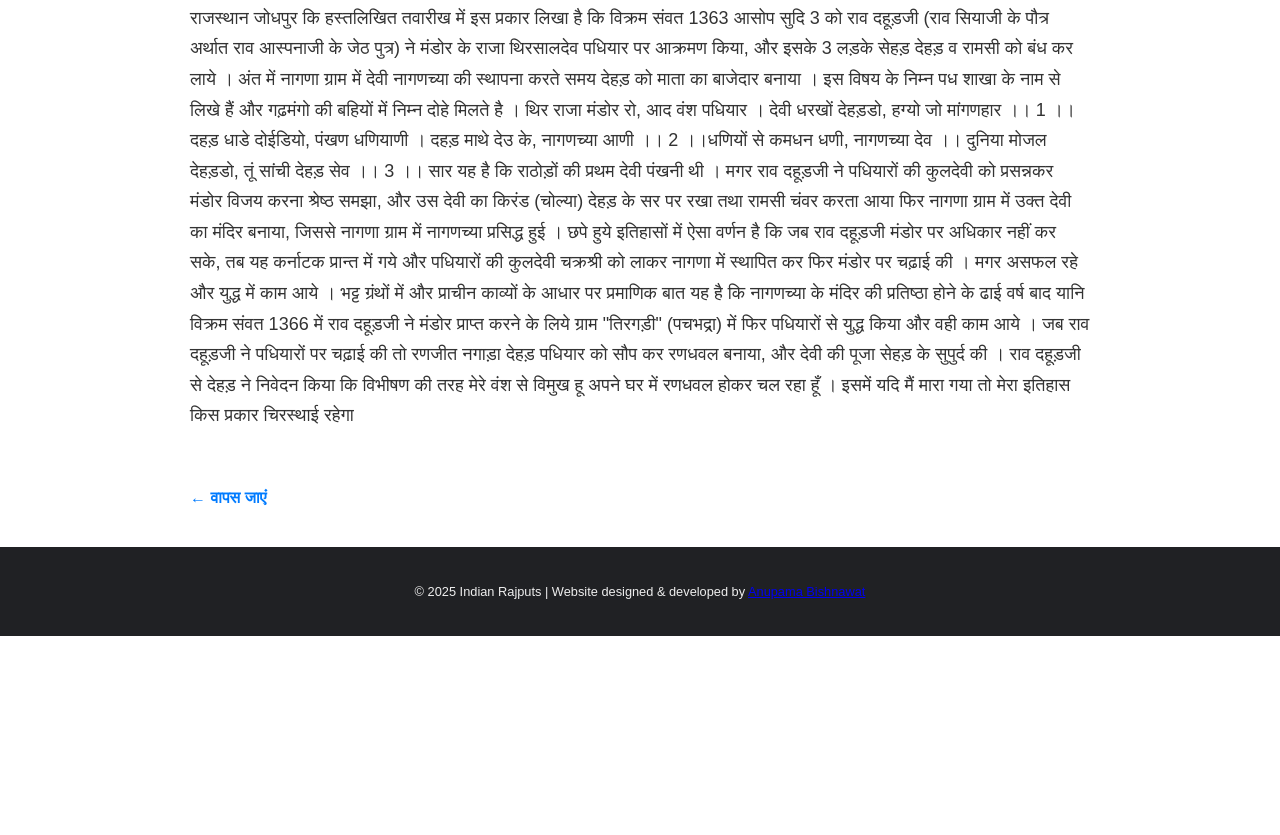
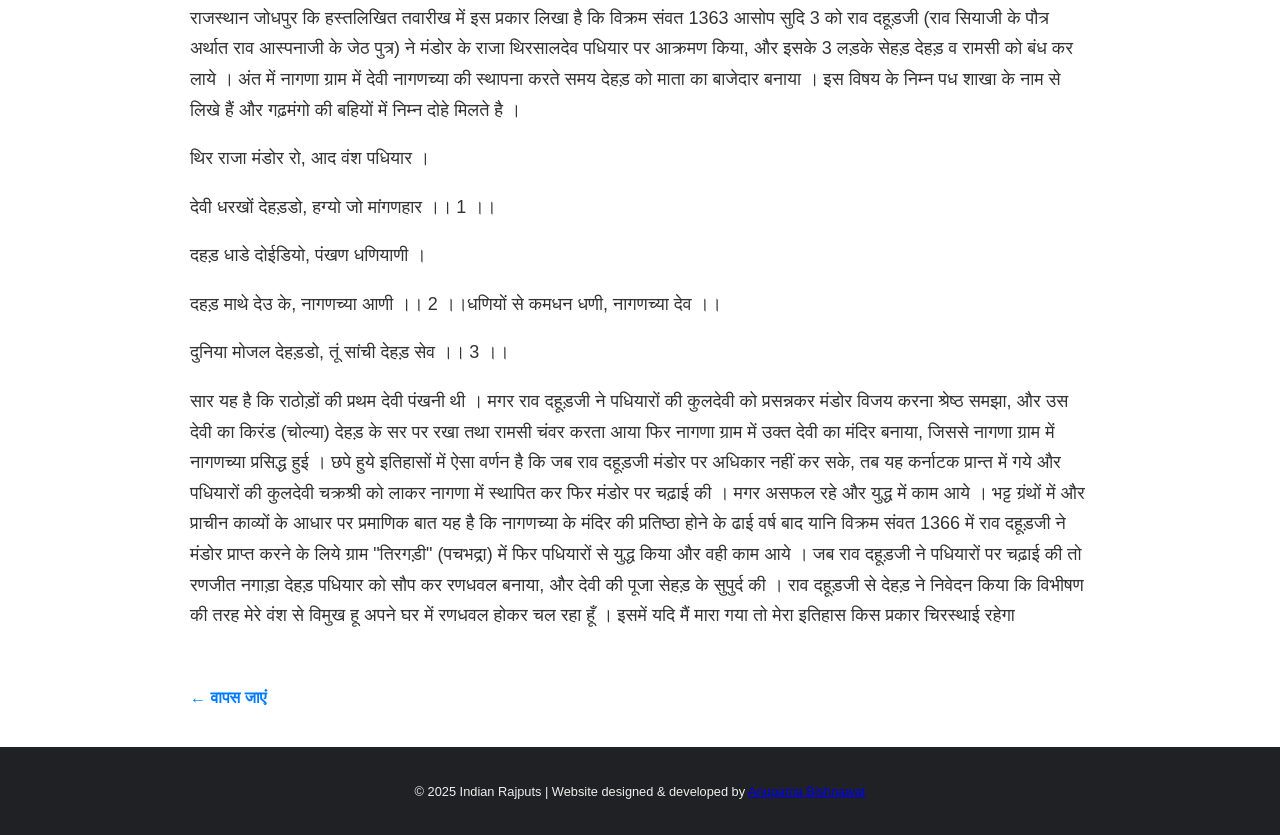
Before and after one commit to krump123/Rajputana, a plain HTML site: page dehadji.html in a window 1280 px wide. Shown: the part 1567-2402 px from the top of the page. Before the commit the page ends 2203 px from the top, so only its background shows below. Drawn offline with Linux system fonts and the light colour scheme.

Commit message:
Update dehadji.html

```diff
--- a/dehadji.html
+++ b/dehadji.html
@@ -124,12 +124,12 @@
     <img src="./images/warrior.jpg" alt="देहड़ जी पडियार" class="hero-image">
 
     <p>राजस्थान जोधपुर कि हस्तलिखित तवारीख में इस प्रकार लिखा है कि विक्रम संवत 1363 आसोप सुदि 3 को राव दहूड़जी (राव सियाजी के पौत्र अर्थात राव आस्पनाजी के जेठ पुत्र) ने मंडोर के राजा थिरसालदेव पधियार पर आक्रमण किया, और इसके 3 लड़के सेहड़ देहड़ व रामसी को बंध कर लाये । अंत में नागणा ग्राम में देवी नागणच्या की स्थापना करते समय देहड़ को माता का बाजेदार बनाया । इस विषय के निम्न पध शाखा के नाम से लिखे हैं और गढ़मंगो की बहियों में निम्न दोहे मिलते है ।
-थिर राजा मंडोर रो, आद वंश पधियार ।
-देवी धरखों देहड़डो, हग्यो जो मांगणहार ।। 1 ।।
-दहड़ धाडे दोईडियो, पंखण धणियाणी ।
-दहड़ माथे देउ के, नागणच्या आणी ।। 2 ।।धणियों से कमधन धणी, नागणच्या देव ।।
-दुनिया मोजल देहड़डो, तूं सांची देहड़ सेव ।। 3 ।।
-सार यह है कि राठोड़ों की प्रथम देवी पंखनी थी । मगर राव दहूड़जी ने पधियारों की कुलदेवी को प्रसन्नकर मंडोर विजय करना श्रेष्ठ समझा, और उस देवी का किरंड (चोल्या) देहड़ के सर पर रखा तथा रामसी चंवर करता आया फिर नागणा ग्राम में उक्त देवी का मंदिर बनाया, जिससे नागणा ग्राम में नागणच्या प्रसिद्ध हुई ।
+<p>थिर राजा मंडोर रो, आद वंश पधियार ।</p>
+<p>देवी धरखों देहड़डो, हग्यो जो मांगणहार ।। 1 ।।</p>
+<p>दहड़ धाडे दोईडियो, पंखण धणियाणी ।</p>
+<p>दहड़ माथे देउ के, नागणच्या आणी ।। 2 ।।धणियों से कमधन धणी, नागणच्या देव ।।</p>
+<p>दुनिया मोजल देहड़डो, तूं सांची देहड़ सेव ।। 3 ।।</p>
+<p>सार यह है कि राठोड़ों की प्रथम देवी पंखनी थी । मगर राव दहूड़जी ने पधियारों की कुलदेवी को प्रसन्नकर मंडोर विजय करना श्रेष्ठ समझा, और उस देवी का किरंड (चोल्या) देहड़ के सर पर रखा तथा रामसी चंवर करता आया फिर नागणा ग्राम में उक्त देवी का मंदिर बनाया, जिससे नागणा ग्राम में नागणच्या प्रसिद्ध हुई ।
 छपे हुये इतिहासों में ऐसा वर्णन है कि जब राव दहूड़जी मंडोर पर अधिकार नहीं कर सके, तब यह कर्नाटक प्रान्त में गये और पधियारों की कुलदेवी चक्रश्री को लाकर नागणा में स्थापित कर फिर मंडोर पर चढ़ाई की । मगर असफल रहे और युद्ध में काम आये ।
 भट्ट ग्रंथों में और प्राचीन काव्यों के आधार पर प्रमाणिक बात यह है कि नागणच्या के मंदिर की प्रतिष्ठा होने के ढाई वर्ष बाद यानि विक्रम संवत 1366 में राव दहूड़जी ने मंडोर प्राप्त करने के लिये ग्राम "तिरगड़ी" (पचभद्रा) में फिर पधियारों से युद्ध किया और वही काम आये ।
 जब राव दहूड़जी ने पधियारों पर चढ़ाई की तो रणजीत नगाड़ा देहड़ पधियार को सौप कर रणधवल बनाया, और देवी की पूजा सेहड़ के सुपुर्द की । राव दहूड़जी से देहड़ ने निवेदन किया कि विभीषण की तरह मेरे वंश से विमुख हू अपने घर में रणधवल होकर चल रहा हूँ । इसमें यदि मैं मारा गया तो मेरा इतिहास किस प्रकार चिरस्थाई रहेगा  </p>
```
